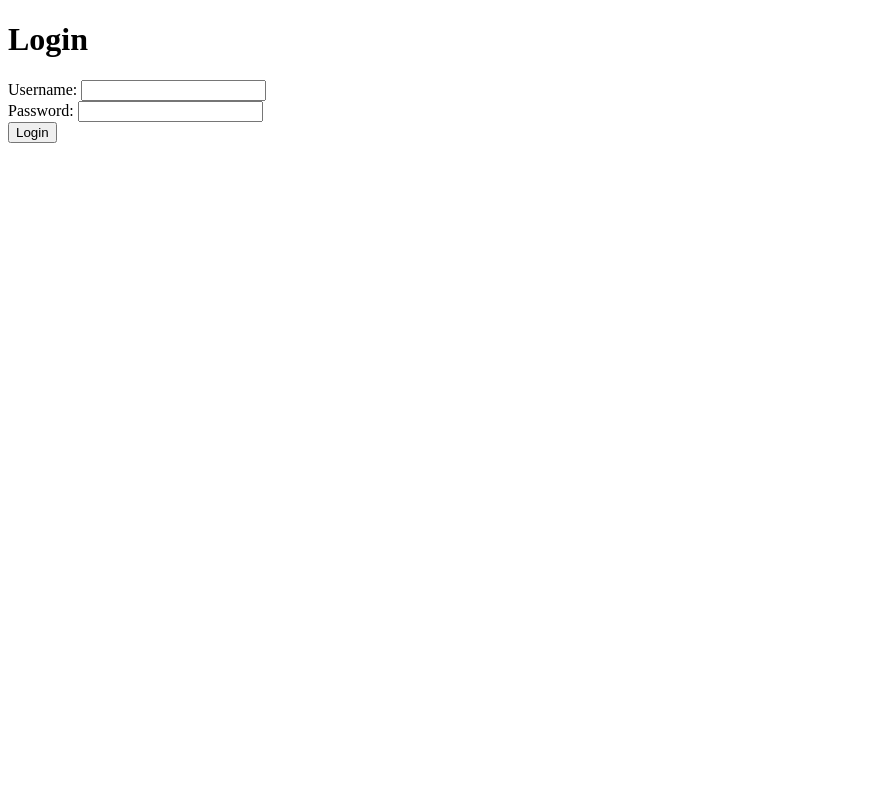
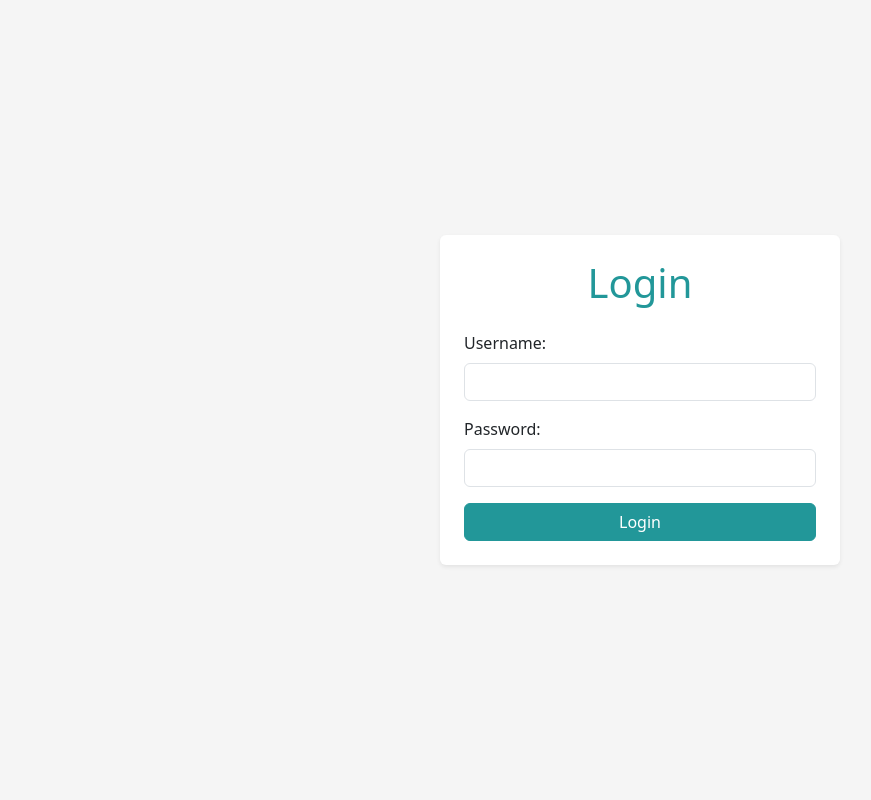
Before and after one commit to Sivtheng/pawg-dashboard, a Django app: page /login/ in a window 1280 px wide. Shown: the whole page, without its empty margins (0-871 px from the left). Run offline with Django 4.2, Linux system fonts and the light colour scheme.

Commit message:
login page

```diff
--- a/myapp/templates/login.html
+++ b/myapp/templates/login.html
@@ -4,30 +4,62 @@
     <meta charset="UTF-8">
     <meta name="viewport" content="width=device-width, initial-scale=1.0">
     <title>Login</title>
+    <link href="https://cdn.jsdelivr.net/npm/bootstrap@5.3.3/dist/css/bootstrap.min.css" rel="stylesheet">
+    <style>
+        body {
+            background-color: #F5F5F5; /* Background Color */
+        }
+        .container {
+            background-color: #FFFFFF; /* White background for the form container */
+        }
+        .btn-primary {
+            background-color: #229799; /* Primary Color */
+            border-color: #229799;
+        }
+        .btn-primary:hover {
+            background-color: #48CFCB; /* Lighter shade for hover effect */
+            border-color: #48CFCB;
+        }
+        .alert-danger {
+            background-color: #f8d7da; /* Bootstrap default, adjust if needed */
+            color: #721c24; /* Bootstrap default, adjust if needed */
+        }
+        .alert-success {
+            background-color: #d4edda; /* Bootstrap default, adjust if needed */
+            color: #155724; /* Bootstrap default, adjust if needed */
+        }
+        .text-primary {
+            color: #229799 !important; /* Primary Color */
+        }
+    </style>
 </head>
-<body>
-    <h1>Login</h1>
+<body class="d-flex justify-content-center align-items-center vh-100 mb-0">
+    <div class="container p-4 rounded shadow-sm" style="max-width: 400px;">
+        <h1 class="text-center mb-4 text-primary">Login</h1>
         <form method="post" action="{% url 'login' %}">
             {% csrf_token %}
-        <div>
-            <label for="username">Username:</label>
-            <input type="text" id="username" name="username" required>
+            <div class="mb-3">
+                <label for="username" class="form-label">Username:</label>
+                <input type="text" id="username" name="username" class="form-control" required>
             </div>
-        <div>
-            <label for="password">Password:</label>
-            <input type="password" id="password" name="password" required>
+            <div class="mb-3">
+                <label for="password" class="form-label">Password:</label>
+                <input type="password" id="password" name="password" class="form-control" required>
             </div>
-        <button type="submit">Login</button>
+            <button type="submit" class="btn btn-primary w-100">Login</button>
         </form>
         {% if form.non_field_errors %}
-        <div>
+            <div class="alert alert-danger mt-3">
                 {% for error in form.non_field_errors %}
                     <p>{{ error }}</p>
                 {% endfor %}
             </div>
         {% endif %}
         {% if request.session.token %}
-        <p>Login successful! Token: {{ request.session.token }}</p>
+            <div class="alert alert-success mt-3">
+                Login successful! Token: {{ request.session.token }}
+            </div>
         {% endif %}
+    </div>
 </body>
 </html>
```
Lines whose indentation alone changed are shown as unchanged.
